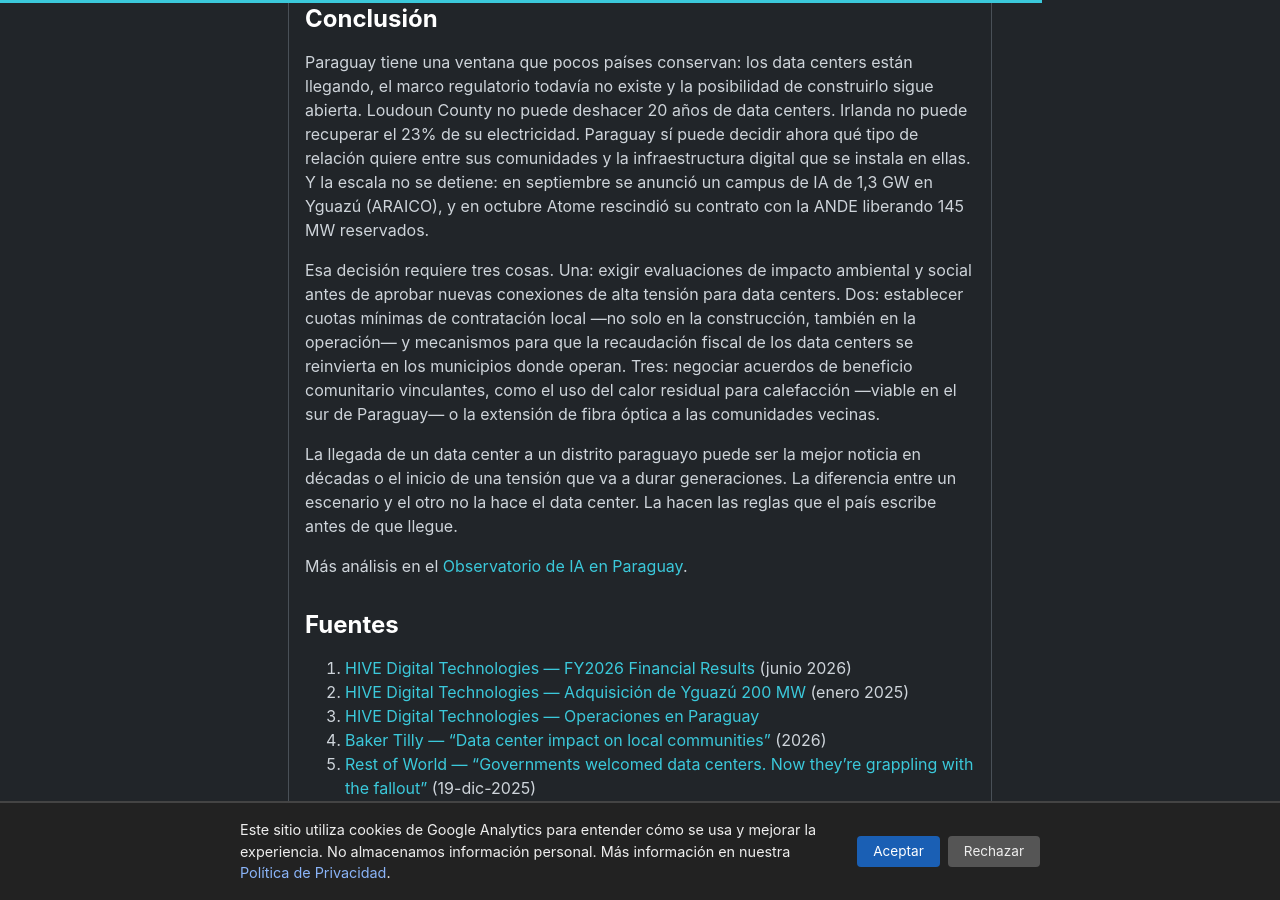
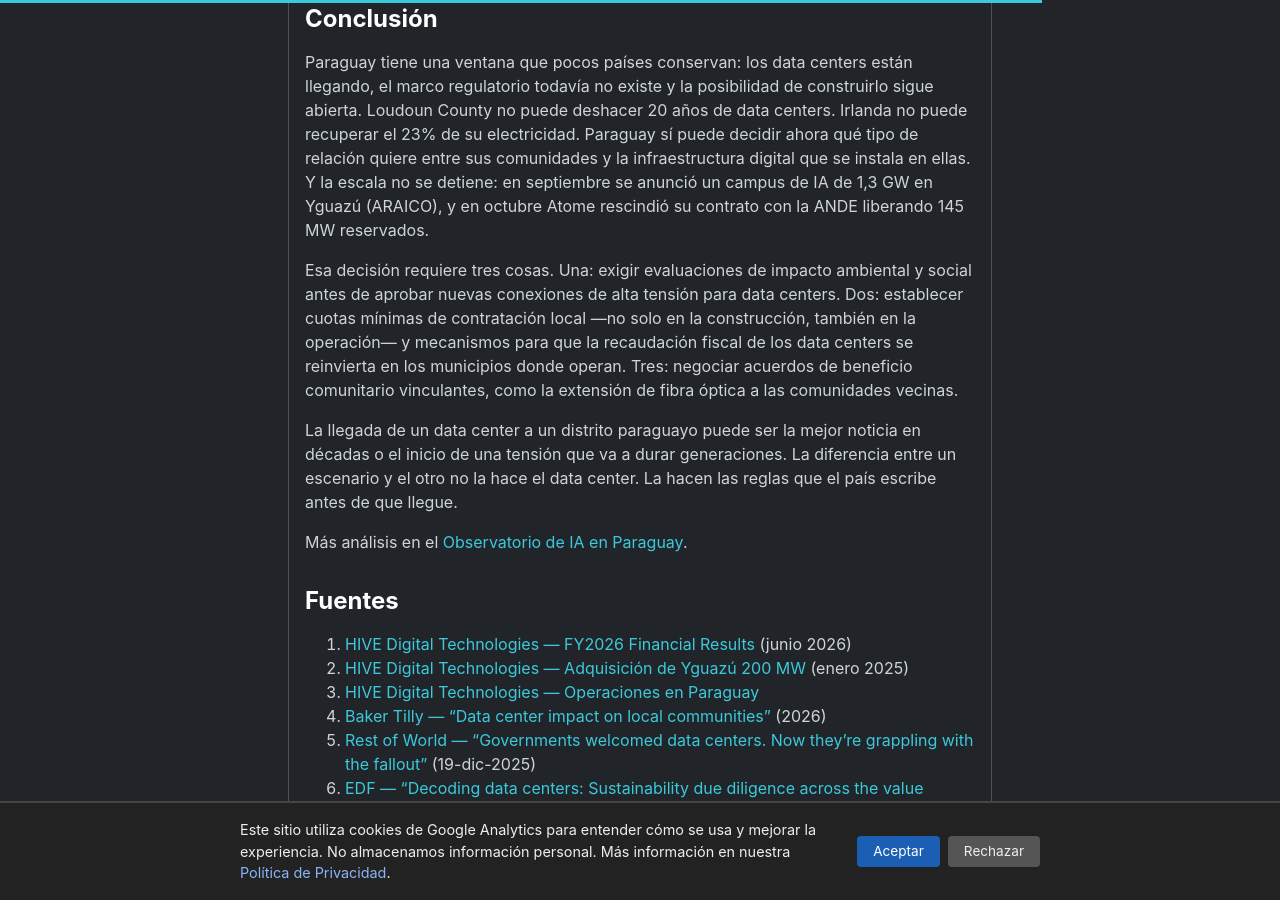
Before and after one commit to miravosqueinteresante/muchotexto.net, a Jekyll site: the page built from _posts/2026-08-04-impacto-local-data-center-paraguay.md, in a window 1280 px wide and 900 px high, scrolled down 4623 px. Built offline with Jekyll 4.4.1, drawn with Linux system fonts in a browser that asks for light colours.

Commit message:
Elimina afirmación sin fuente sobre calor residual en el sur de Paraguay
La frase 'viable en el sur de Paraguay' era una inferencia especulativa sin
respaldo: extrapolaba el ejemplo nórdico de calefacción distrital (Luleå) a
Paraguay, que es subtropical y no tiene demanda de calefacción. Se deja solo
el beneficio aplicable: la extensión de fibra óptica.

```diff
--- a/_posts/2026-08-04-impacto-local-data-center-paraguay.md
+++ b/_posts/2026-08-04-impacto-local-data-center-paraguay.md
@@ -68,7 +68,7 @@
 
 Paraguay tiene una ventana que pocos países conservan: los data centers están llegando, el marco regulatorio todavía no existe y la posibilidad de construirlo sigue abierta. Loudoun County no puede deshacer 20 años de data centers. Irlanda no puede recuperar el 23% de su electricidad. Paraguay sí puede decidir ahora qué tipo de relación quiere entre sus comunidades y la infraestructura digital que se instala en ellas. Y la escala no se detiene: en septiembre se anunció un campus de IA de 1,3 GW en Yguazú (ARAICO), y en octubre Atome rescindió su contrato con la ANDE liberando 145 MW reservados.
 
-Esa decisión requiere tres cosas. Una: exigir evaluaciones de impacto ambiental y social antes de aprobar nuevas conexiones de alta tensión para data centers. Dos: establecer cuotas mínimas de contratación local —no solo en la construcción, también en la operación— y mecanismos para que la recaudación fiscal de los data centers se reinvierta en los municipios donde operan. Tres: negociar acuerdos de beneficio comunitario vinculantes, como el uso del calor residual para calefacción —viable en el sur de Paraguay— o la extensión de fibra óptica a las comunidades vecinas.
+Esa decisión requiere tres cosas. Una: exigir evaluaciones de impacto ambiental y social antes de aprobar nuevas conexiones de alta tensión para data centers. Dos: establecer cuotas mínimas de contratación local —no solo en la construcción, también en la operación— y mecanismos para que la recaudación fiscal de los data centers se reinvierta en los municipios donde operan. Tres: negociar acuerdos de beneficio comunitario vinculantes, como la extensión de fibra óptica a las comunidades vecinas.
 
 La llegada de un data center a un distrito paraguayo puede ser la mejor noticia en décadas o el inicio de una tensión que va a durar generaciones. La diferencia entre un escenario y el otro no la hace el data center. La hacen las reglas que el país escribe antes de que llegue.
 
```
